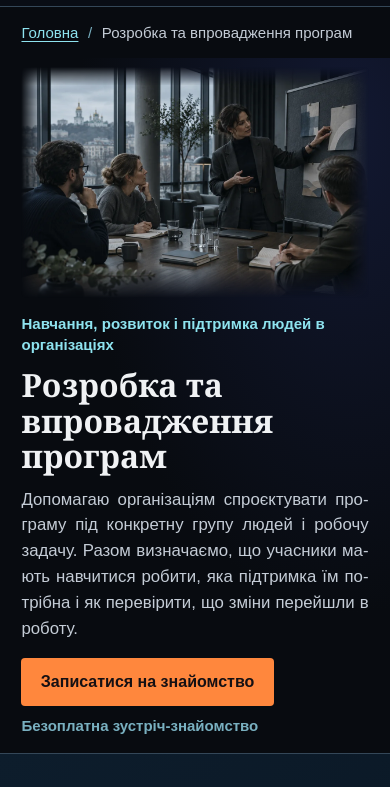
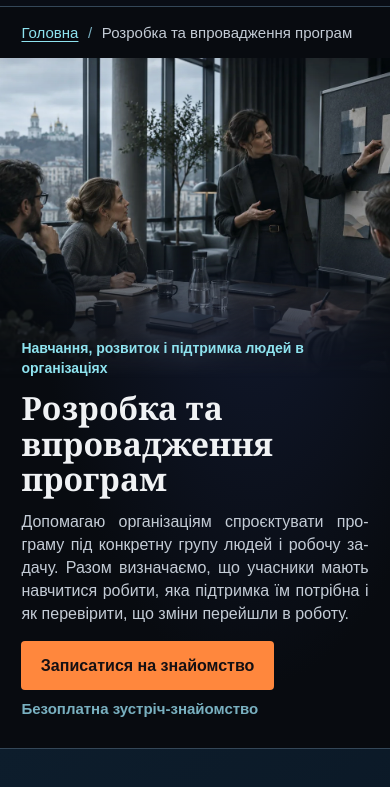
Before and after one commit to akara-center/kd-site, a plain HTML site: page uk/programs/index.html in a window 390 px wide. Shown: the part 57-844 px from the top of the page. Drawn offline with Linux system fonts and the light colour scheme.

Commit message:
Apply the approved responsive first-screen design

```diff
--- a/assets/style.css
+++ b/assets/style.css
@@ -27,19 +27,33 @@ p{max-width:68ch}
 .menu nav a{display:block;padding:.62rem .7rem;text-decoration:none}
 .menu nav a:hover,.menu nav a:focus-visible{background:#1a2939;color:var(--blue)}
 .nav-cta{color:var(--text);text-decoration:none;border:1px solid var(--line);padding:.53rem .84rem;border-radius:.25rem}
-.hero{background:radial-gradient(ellipse at 90% 10%,#121831,transparent 55%),#080b10}
-.hero-inner{display:grid;grid-template-columns:minmax(0,1.12fr) minmax(0,.88fr);align-items:center;gap:clamp(1.8rem,4vw,4rem);padding-block:clamp(1.15rem,2.4svh,1.5rem)}
+.hero{position:relative;isolation:isolate;overflow:clip;background:radial-gradient(ellipse at 90% 10%,#141d37,transparent 62%),var(--base)}
+.hero-inner{
+ display:grid;grid-template-columns:minmax(0,1.12fr) minmax(0,1fr);
+ column-gap:clamp(1.25rem,3vw,3rem);align-items:center;
+ min-height:clamp(29rem,46vw,34.5rem);padding-block:1rem;
+}
+.hero .copy{position:relative;z-index:1;min-width:0}
+.hero h1{font-size:clamp(2.2rem,4vw,3.5rem);max-width:22ch;overflow-wrap:anywhere}
+.hero .bodycopy{max-width:58ch;text-align:left}
+.hero .cta{min-width:min(100%,15.625rem)}
 .kicker{color:var(--blue);font-weight:700;font-size:.94rem;line-height:1.42;margin-bottom:1.15rem}
 .kicker span{display:block;color:var(--muted);font-weight:400}
 .bodycopy{font-size:clamp(1.05rem,1.45vw,1.22rem);line-height:1.54;color:var(--muted);margin:1.25rem 0 1.6rem;max-width:48ch}
 .cta{display:inline-flex;align-items:center;justify-content:center;min-height:46px;padding:.65rem 1.15rem;background:var(--orange);border:1px solid transparent;border-radius:.25rem;color:#151013;font-weight:700;text-decoration:none}
 .cta:hover{background:#ff9b5e}
 .note{margin-top:.55rem}
-.portrait{width:min(100%,31.5rem,max(20rem,calc(100svh - 14rem)));justify-self:center;position:relative;isolation:isolate}
-.portrait img{width:100%}
-.hero-scene img{aspect-ratio:3/2;object-fit:cover;mask-image:linear-gradient(to right,transparent,#000 6%,#000 94%,transparent),linear-gradient(to bottom,transparent,#000 8%,#000 87%,transparent);mask-composite:intersect}
-.hero-scene::after{display:none}
-.portrait::after{content:"";position:absolute;left:0;right:0;bottom:0;height:8%;pointer-events:none;background:linear-gradient(transparent,#080b10)}
+.portrait{width:min(100%,33.4375rem);align-self:end;justify-self:end;margin-bottom:-1rem}
+.portrait img{width:100%;mask-image:linear-gradient(to bottom,#000 79%,#000a 93%,transparent)}
+.hero-scene{position:absolute;inset:0 0 0 36%;width:auto;margin:0}
+.hero-scene img{
+ width:100%;height:100%;object-fit:cover;object-position:center;
+ filter:brightness(1.07);
+ mask-image:
+  linear-gradient(to right,transparent 10%,#0005 26%,#000e 39%,#000 48%),
+  linear-gradient(to bottom,#000b,#000 22%,#000 76%,#0002);
+ mask-composite:intersect;
+}
 .section{padding-top:clamp(3.25rem,7.5vw,6.75rem);padding-bottom:clamp(3.25rem,7.5vw,6.75rem);border-top:1px solid var(--line)}
 .section-head{margin-bottom:clamp(1.5rem,3.5vw,2.65rem)}
 .section-head p{color:var(--muted);margin-top:.75rem}
@@ -120,8 +134,20 @@ dialog button{margin:0 0 .7rem;background:#132234;color:var(--text);border:1px s
 @media(max-width:760px){
  .header-inner{min-height:62px;flex-wrap:wrap;padding:.6rem 0}
  .brand{width:156px}.site-nav .nav-cta{display:none}
- .hero-inner{grid-template-columns:minmax(0,1fr);gap:.9rem;padding-top:.55rem;padding-bottom:1.05rem}
- .portrait{grid-row:1;width:min(54vw,14rem,28svh);justify-self:center}
+ .hero{background:radial-gradient(ellipse at 65% 8%,#141d37,transparent 64%),var(--base)}
+ .hero-inner{grid-template-columns:minmax(0,1fr);gap:.6rem;min-height:auto;padding-block:.7rem 1.75rem}
+ .hero h1{font-size:clamp(1.85rem,8.2vw,2.6rem);max-width:none}
+ .hero .kicker{font-size:.875rem}
+ .hero .bodycopy{font-size:1rem;line-height:1.45}
+ .portrait{grid-row:1;width:min(63vw,15.3125rem);justify-self:center;margin:0}
+ .hero-scene{
+  position:relative;inset:auto;width:100vw;max-width:none;justify-self:center;
+  height:clamp(14rem,82vw,20rem);margin-block:-.7rem -3.05rem;
+ }
+ .hero-scene img{
+  mask-image:linear-gradient(to bottom,#000e,#000 12%,#000 55%,#0004 83%,transparent);
+  mask-composite:add;
+ }
  .kicker{margin-bottom:.75rem}
  h1{font-size:clamp(2rem,8vw,3rem)}
  .bodycopy{margin:.85rem 0 1rem}
@@ -139,7 +165,6 @@ dialog button{margin:0 0 .7rem;background:#132234;color:var(--text);border:1px s
  .preview-slot,.evidence-card{max-width:29rem}
 }
 @media(max-width:380px){.brand{width:142px}}
-@media(max-width:760px) and (max-height:710px){.portrait{width:min(54vw,12rem,27svh)}.hero-inner{gap:.7rem;padding-bottom:.8rem}}
 @media(prefers-reduced-motion:reduce){html{scroll-behavior:auto}}
 
 .request-groups,.individual-services{display:grid;grid-template-columns:repeat(2,minmax(0,1fr));gap:clamp(1rem,3vw,2rem)}
@@ -256,7 +281,3 @@ main p:not(.kicker):not(.note){text-align:justify;hyphens:auto}
  .about-grid{grid-template-columns:minmax(8rem,.55fr) minmax(0,1.2fr) minmax(0,.8fr);gap:clamp(1.25rem,3vw,3rem)}
  .about-grid .about-portrait{max-width:15rem;align-self:center}
 }
-
-@media(max-width:760px){
- .hero-scene{width:min(100%,23rem,42svh)}
-}
```
